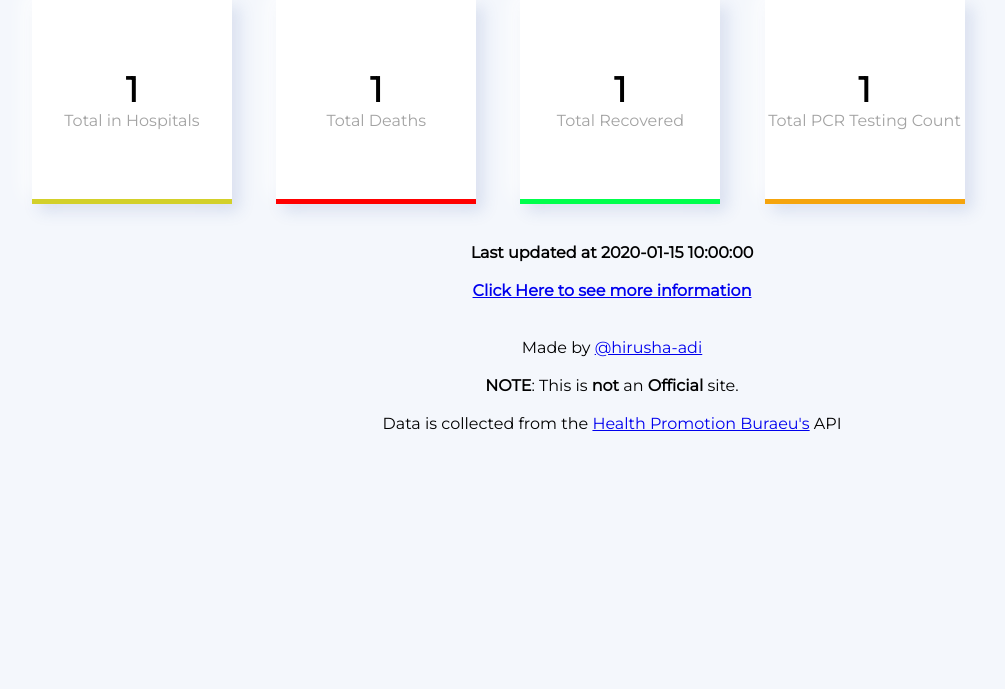
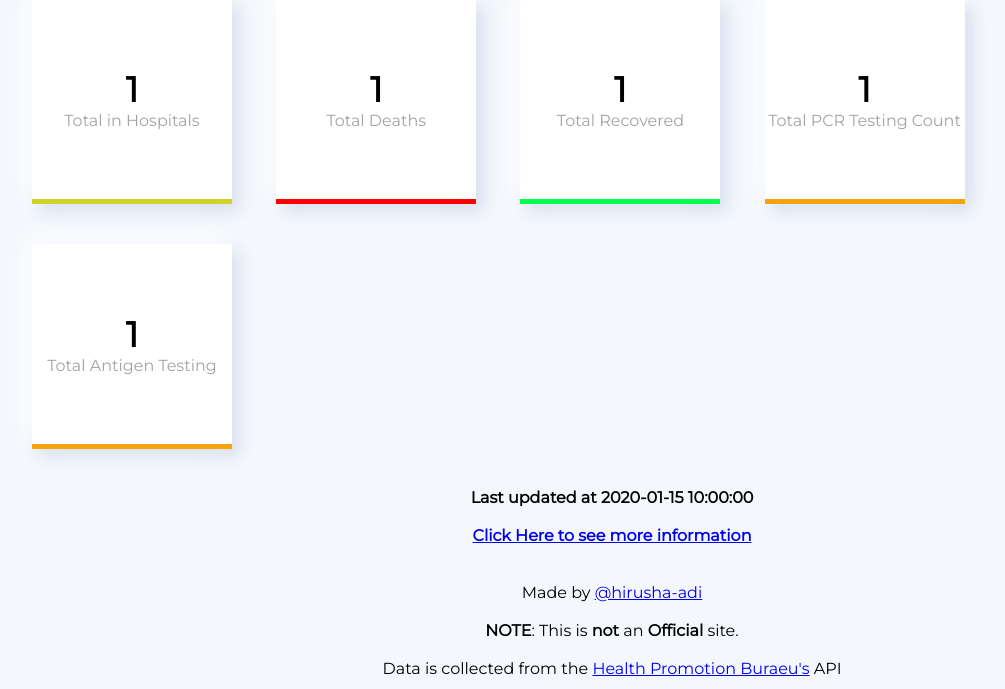
Before and after one commit to hirusha-adi/Sri-Lanka-Covid-19-Dashboard, a Flask app: template templates/index.html in a window 1280 px wide. Shown: the part 432-1121 px from the top of the page, without its empty margins (28-1033 px from the left). Before the commit the page ends 863 px from the top, so only its background shows below. Run offline with Flask 2, Linux system fonts and the light colour scheme; the template is opened without the code that fills it: most values are stand-ins (such as "Sample title", 1, 10 or a date in 2020).

Commit message:
it works

```diff
--- a/covid.py
+++ b/covid.py
@@ -9,12 +9,58 @@ app = Flask(__name__)
 API_LINK = r"https://www.hpb.health.gov.lk/api/get-current-statistical"
 
 
+def getDataFromAPI():
+    try:
+        rdata = requests.get(API_LINK).json()
+        if rdata["success"] != True:
+            return "Error in API"
+        return rdata
+    except requests.exceptions.ConnectionError:
+        return False
+    except Exception as e:
+        print(e)
+        return False
+
+
 @app.route("/")
 def index():
-    rdata = requests.get(API_LINK).json()
 
-    if rdata["success"] != True:
-        return "Error in API"
+    rdata = getDataFromAPI()
+    if rdata == False:
+        return "ERROR in API"
+
+    last_updated_time = rdata["data"]["update_date_time"]
+
+    today_new_cases = rdata["data"]["local_new_cases"]
+    today_new_deaths = rdata["data"]["local_new_deaths"]
+
+    total_active_cases = rdata["data"]["local_active_cases"]
+    total_cases = rdata["data"]["local_total_cases"]
+    total_individuals_in_hospitals = rdata["data"]["local_total_number_of_individuals_in_hospitals"]
+    total_deaths = rdata["data"]["local_deaths"]
+    total_recovered = rdata["data"]["local_recovered"]
+    total_pcr_testing_count = rdata["data"]["total_pcr_testing_count"]
+    total_antigen_testing_count = rdata["data"]["total_antigen_testing_count"]
+
+    return render_template("index.html",
+                           last_updated_time=last_updated_time,
+                           today_new_cases=today_new_cases,
+                           today_new_deaths=today_new_deaths,
+                           total_active_cases=total_active_cases,
+                           total_cases=total_cases,
+                           total_individuals_in_hospitals=total_individuals_in_hospitals,
+                           total_deaths=total_deaths,
+                           total_recovered=total_recovered,
+                           total_pcr_testing_count=total_pcr_testing_count,
+                           total_antigen_testing_count=total_antigen_testing_count
+                           )
+
+
+@app.route("/more")
+def more():
+    rdata = getDataFromAPI()
+    if rdata == False:
+        return "ERROR in API"
 
     last_updated_time = rdata["data"]["update_date_time"]
 
@@ -28,7 +74,10 @@ def index():
     total_recovered = rdata["data"]["local_recovered"]
     total_pcr_testing_count = rdata["data"]["total_pcr_testing_count"]
 
-    return render_template("index.html",
+    daily_pcr_testing_data = rdata["data"]["daily_pcr_testing_data"]
+    daily_antigen_testing_data = rdata["data"]["daily_antigen_testing_data"]
+
+    return render_template("more.html",
                            last_updated_time=last_updated_time,
                            today_new_cases=today_new_cases,
                            today_new_deaths=today_new_deaths,
@@ -37,13 +86,158 @@ def index():
                            total_individuals_in_hospitals=total_individuals_in_hospitals,
                            total_deaths=total_deaths,
                            total_recovered=total_recovered,
-                           total_pcr_testing_count=total_pcr_testing_count
+                           total_pcr_testing_count=total_pcr_testing_count,
+                           daily_pcr_testing_data=daily_pcr_testing_data[:15],
+                           daily_antigen_testing_data=daily_antigen_testing_data[:15],
+                           len_daily_pcr_testing_data=len(
+                               daily_pcr_testing_data[:15]
+                           ),
+                           len_daily_antigen_testing_data=len(
+                               daily_antigen_testing_data[:15]
+                           ),
+                           daily_pcr_testing_data_len=len(
+                               daily_pcr_testing_data),
+                           daily_antigen_testing_data_len=len(
+                               daily_antigen_testing_data)
                            )
 
 
-@app.route("/more")
-def more():
-    return "This will be updated in the future"
+@app.route("/more/pcr")
+def morepcr():
+    rdata = getDataFromAPI()
+    if rdata == False:
+        return "ERROR in API"
+
+    last_updated_time = rdata["data"]["update_date_time"]
+
+    today_new_cases = rdata["data"]["local_new_cases"]
+    today_new_deaths = rdata["data"]["local_new_deaths"]
+
+    total_active_cases = rdata["data"]["local_active_cases"]
+    total_cases = rdata["data"]["local_total_cases"]
+    total_individuals_in_hospitals = rdata["data"]["local_total_number_of_individuals_in_hospitals"]
+    total_deaths = rdata["data"]["local_deaths"]
+    total_recovered = rdata["data"]["local_recovered"]
+    total_pcr_testing_count = rdata["data"]["total_pcr_testing_count"]
+
+    daily_pcr_testing_data = rdata["data"]["daily_pcr_testing_data"]
+    daily_antigen_testing_data = rdata["data"]["daily_antigen_testing_data"]
+
+    return render_template("more.html",
+                           last_updated_time=last_updated_time,
+                           today_new_cases=today_new_cases,
+                           today_new_deaths=today_new_deaths,
+                           total_active_cases=total_active_cases,
+                           total_cases=total_cases,
+                           total_individuals_in_hospitals=total_individuals_in_hospitals,
+                           total_deaths=total_deaths,
+                           total_recovered=total_recovered,
+                           total_pcr_testing_count=total_pcr_testing_count,
+                           daily_pcr_testing_data=daily_pcr_testing_data,
+                           daily_antigen_testing_data=daily_antigen_testing_data[:15],
+                           len_daily_pcr_testing_data=len(
+                               daily_pcr_testing_data
+                           ),
+                           len_daily_antigen_testing_data=len(
+                               daily_antigen_testing_data[:15]
+                           ),
+                           daily_pcr_testing_data_len=len(
+                               daily_pcr_testing_data),
+                           daily_antigen_testing_data_len=len(
+                               daily_antigen_testing_data)
+                           )
+
+
+@app.route("/more/antigen")
+def moreantigen():
+    rdata = getDataFromAPI()
+    if rdata == False:
+        return "ERROR in API"
+
+    last_updated_time = rdata["data"]["update_date_time"]
+
+    today_new_cases = rdata["data"]["local_new_cases"]
+    today_new_deaths = rdata["data"]["local_new_deaths"]
+
+    total_active_cases = rdata["data"]["local_active_cases"]
+    total_cases = rdata["data"]["local_total_cases"]
+    total_individuals_in_hospitals = rdata["data"]["local_total_number_of_individuals_in_hospitals"]
+    total_deaths = rdata["data"]["local_deaths"]
+    total_recovered = rdata["data"]["local_recovered"]
+    total_pcr_testing_count = rdata["data"]["total_pcr_testing_count"]
+
+    daily_pcr_testing_data = rdata["data"]["daily_pcr_testing_data"]
+    daily_antigen_testing_data = rdata["data"]["daily_antigen_testing_data"]
+
+    return render_template("more.html",
+                           last_updated_time=last_updated_time,
+                           today_new_cases=today_new_cases,
+                           today_new_deaths=today_new_deaths,
+                           total_active_cases=total_active_cases,
+                           total_cases=total_cases,
+                           total_individuals_in_hospitals=total_individuals_in_hospitals,
+                           total_deaths=total_deaths,
+                           total_recovered=total_recovered,
+                           total_pcr_testing_count=total_pcr_testing_count,
+                           daily_pcr_testing_data=daily_pcr_testing_data[:15],
+                           daily_antigen_testing_data=daily_antigen_testing_data,
+                           len_daily_pcr_testing_data=len(
+                               daily_pcr_testing_data[:15]
+                           ),
+                           len_daily_antigen_testing_data=len(
+                               daily_antigen_testing_data
+                           ),
+                           daily_pcr_testing_data_len=len(
+                               daily_pcr_testing_data),
+                           daily_antigen_testing_data_len=len(
+                               daily_antigen_testing_data)
+                           )
+
+
+@app.route("/more/all")
+def moreall():
+    rdata = getDataFromAPI()
+    if rdata == False:
+        return "ERROR in API"
+
+    last_updated_time = rdata["data"]["update_date_time"]
+
+    today_new_cases = rdata["data"]["local_new_cases"]
+    today_new_deaths = rdata["data"]["local_new_deaths"]
+
+    total_active_cases = rdata["data"]["local_active_cases"]
+    total_cases = rdata["data"]["local_total_cases"]
+    total_individuals_in_hospitals = rdata["data"]["local_total_number_of_individuals_in_hospitals"]
+    total_deaths = rdata["data"]["local_deaths"]
+    total_recovered = rdata["data"]["local_recovered"]
+    total_pcr_testing_count = rdata["data"]["total_pcr_testing_count"]
+
+    daily_pcr_testing_data = rdata["data"]["daily_pcr_testing_data"]
+    daily_antigen_testing_data = rdata["data"]["daily_antigen_testing_data"]
+
+    return render_template("more.html",
+                           last_updated_time=last_updated_time,
+                           today_new_cases=today_new_cases,
+                           today_new_deaths=today_new_deaths,
+                           total_active_cases=total_active_cases,
+                           total_cases=total_cases,
+                           total_individuals_in_hospitals=total_individuals_in_hospitals,
+                           total_deaths=total_deaths,
+                           total_recovered=total_recovered,
+                           total_pcr_testing_count=total_pcr_testing_count,
+                           daily_pcr_testing_data=daily_pcr_testing_data,
+                           daily_antigen_testing_data=daily_antigen_testing_data,
+                           len_daily_pcr_testing_data=len(
+                               daily_pcr_testing_data
+                           ),
+                           len_daily_antigen_testing_data=len(
+                               daily_antigen_testing_data
+                           ),
+                           daily_pcr_testing_data_len=len(
+                               daily_pcr_testing_data),
+                           daily_antigen_testing_data_len=len(
+                               daily_antigen_testing_data)
+                           )
 
 
 if __name__ == "__main__":
--- a/static/custom.css
+++ b/static/custom.css
@@ -155,3 +155,7 @@ body {
 #total_pcr_testing_count {
   border-bottom: 5px solid #f5a40d;
 }
+
+#total_antigen_testing_count {
+  border-bottom: 5px solid #f5a40d;
+}
--- a/templates/index.html
+++ b/templates/index.html
@@ -75,6 +75,15 @@
         </div>
     </div>
 
+    <div id="total_antigen_testing_count" class="card">
+        <div class="stats">
+            <div class="number">{{ total_antigen_testing_count }}</div>
+            <div class="factor">Total Antigen Testing</div>
+        </div>
+    </div>
+
+
+
     <br>
 
         <div class="footer">
```
Also changed, not shown: templates/more.html (+234 -0 lines), test.py (added, +30 -0 lines), static/calender.png (added).
